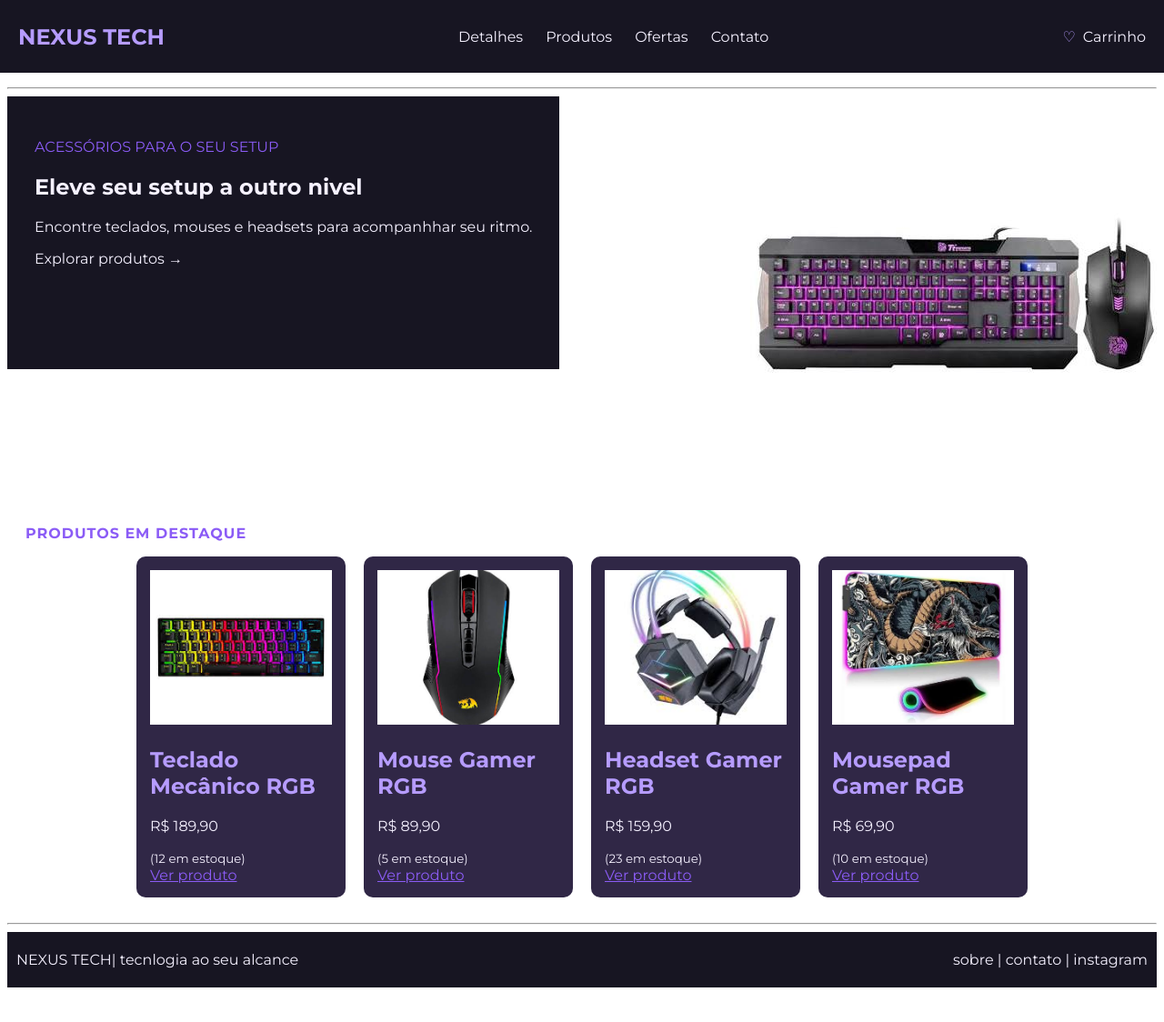
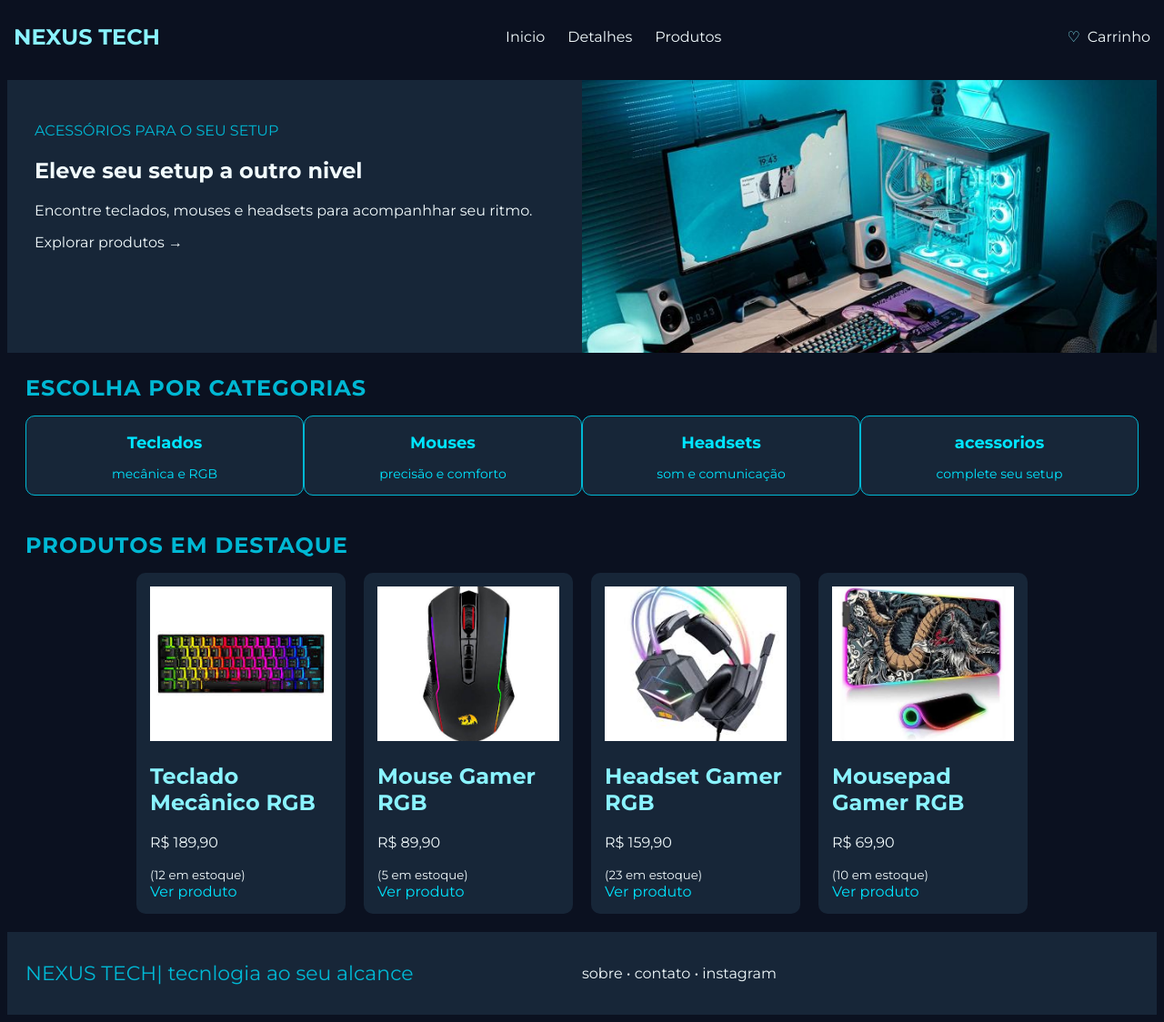
Before and after one commit to wizardcraft00/projeto_de_pedrina, a plain HTML site: page index.html in a window 1280 px wide. Shown: the whole page at 91% size. Before the commit the page ends 1094 px from the top, so only its background shows below. Drawn offline with Linux system fonts and the light colour scheme.

Commit message:
vesrão_02.02

```diff
--- a/estilo.css
+++ b/estilo.css
@@ -1,10 +1,12 @@
 @import url('https://fonts.googleapis.com/css2?family=Montserrat:wght@400;500;600;700&display=swap');
 :root{
-    --fundo: #171522;
-    --painel: #302746;
-    --roxo: #8b5cf6;
-    --lavanda: #b69cff;
-    --texto: #f5f1ff;
+    --fundo: #0b1120;
+    --cards: #172638;
+    --claro: #00e5ff;
+    --secundario: #00b8d4;
+    --destaques: #8af3ff;
+    --texto: #f1fafc;
+
 }
 /*CABEÇALHO*/
 .cabecalho{
@@ -15,15 +17,15 @@
     z-index: 1000;
     box-sizing: border-box;
 
-    transition: all 0.3s ease;
+    transition: all 0.8s ease;
     height: 80px;
 
     display: flex;
     justify-content: space-between;
     align-items: center;
 
-    background-color: #171522;
-    padding: 20px;
+    background-color: var(--fundo);
+    padding: 20px 15px;
 }
 .cabecalho.reduzido {
     height: 55px;
@@ -33,7 +35,7 @@
     font-size: 18px;
 }
 .logo {
-    color: #b69cff;
+    color: var(--destaques);
     font-size: 24px;
 }
 .menu {
@@ -41,8 +43,20 @@
     gap: 25px;
 }
 .menu a {
-    color: #f5f1ff;
+    color: var(--texto);
     text-decoration: none;
+}
+.menu a{
+    color: var(--texto);
+    transition: 0,5s ease;
+    text-decoration: none;
+}
+.menu a:hover {
+    background-color: var(--secundario);
+    color: var(--fundo);
+    border: 1px solid ;
+    border-radius: 10px;
+    padding: 1px;
 }
 .carrinho{
     display: flex;
@@ -50,35 +64,49 @@
     gap: 8px;
 }
 .carrinho a {
-    color: #f5f1ff;
+    color: var(--texto);
     text-decoration: none;
 }
 .carrinho span{
-    color: #b69cff;
+    color: var(--destaques);
 }
 
 /*PARTE PRICIPAL*/
 body{
+    background-color: var(--fundo) ;
     padding-top:80px;
     font-family: montserrat, sans-serif;
 }
 .banner {
     display: flex;
-    justify-content: space-between;
-    color : #f5f1ff;
+    color : var(--texto);
+}
+.banner-principal{
+    display: flex;
+    justify-content: center;
+    width: 100%;
 }
 .banner-texto a{
-    color: #f5f1ff;
+    color: var(--texto);
     text-decoration: none;
 }
 .banner-texto {
-    background-color: #171522;
+    background-color: var(--cards);
+    width: 50%;
     height: 300px;
     padding: 30px;
     box-sizing: border-box;
 }
 .banner-texto-p{
-    color: #8b5cf6;
+    color: var(--secundario);
+}
+.banner-imagem {
+    width: 50%;
+}
+.banner-imagem img{
+    width: 100%;
+    height: 300px;
+    object-fit: cover;
 }
 .destaque{
     padding: 20px;
@@ -89,17 +117,16 @@ body{
     justify-content: center;
 }
 .card{
-    background-color: var(--painel);
+    background-color: var(--cards);
     padding: 15px;
     width: 200px;
     border-radius: 10px;
-    color: #f5f1ff;
 }
 .card p{
     color: var(--texto);
 }
 .card h2{
-    color: var(--lavanda);
+    color: var(--destaques);
 }
 .card img{
     width: 100%;
@@ -107,24 +134,79 @@ body{
     object-fit: cover;
 }
 .card a{
-    color: var(--roxo);
+    color: var(--claro);
+    text-decoration: none;
+}
+.card a:hover {
+    background-color: var(--secundario);
+    color: var(--fundo);
+    border: 1px solid ;
+    border-radius: 10px;
+    padding: 2px;
 }
 .card small{
     color: var(--texto);
 }
 .produto{
-    text-align: left;
-    color: var(--roxo);
-    font-size: 16px;
+    color: var(--secundario);
     text-transform: uppercase;
     letter-spacing: 1px;
     margin: 0 0 16px 0;
 }
+.categorias {
+    display: flex;
+    gap: 0;
+    justify-content: center;
+}
+.categoria{
+    background-color: var(--cards);
+    color: var(--claro);
+
+    width: 25%;
+    text-align: center;
+    border: 1px solid var(--secundario);
+    border-radius: 10px;
+}
+.categotia{
+    color: var(--destaques);
+    transition: 0,5s ease;
+    text-decoration: none;
+}
+.categoria:hover {
+    background-color: var(--secundario);
+    color: var(--fundo);
+    border: 1px solid ;
+    border-radius: 10px;
+}
+.categoria h3{
+    font-size: 18px;
+    margin-bottom: 10px;
+}
+.categoria p{
+    font-size: 14px;
+}
 /*RODAPÉ*/
-footer {
-    background-color: var(--fundo);
+.rodape {
+    background-color: var(--cards);
+    padding: 10px 20px;
+
+    display: flex;
+    align-items: center;
+
+    position: relative;
+}
+.footer-logo {
+    color: var(--secundario);
+    font-size: 22px;
+}
+.footer-links {
+    position: absolute;
+    left: 50%;
+
+    display:flex;
+    gap: 20px;
+}
+.footer-links p{
     color: var(--texto);
-    display: flex;
-    justify-content: space-between;
-    padding: 5px 10px;
+    text-decoration: none;
 }
--- a/index.html
+++ b/index.html
@@ -5,25 +5,25 @@
     <meta name="viewport" content="width=device-width, initial-scale=1.0">
     <title>NEXUS TECH</title>
     <link rel="stylesheet" href="estilo.css">
+    <link rel="icon" type="image/jpg" href="./imgs/icone.jpg">
 
 </head>
 <body>
     <header class="cabecalho" id="cabecalho">
         <h1 class = "logo">NEXUS TECH</h1>
         <nav class = "menu">
+            <a href="index.html">Inicio</a>
             <a href="detalhes.html">Detalhes</a>
             <a href="produtos.html">Produtos</a>
-            <a href="#">Ofertas</a>
-            <a href="#">Contato</a>
         </nav>
         <div class = "carrinho">
             <span>&#9825</span>
             <a href="#">Carrinho</a>
         </div>
     </header>
-    <hr>
     <main>
         <section class ="banner">
+            <div class="banner-principal">
                 <div class = "banner-texto">
                     <p class = "banner-texto-p">ACESSÓRIOS PARA O SEU SETUP</p>
                     <h2>Eleve seu setup
@@ -37,26 +37,34 @@
                     </a>
                 </div>
                 <div class = "banner-imagem">
-                <img src="./imgs/teclado.jpg" alt="Teclado e mouse gamer"/>
+                    <img src="./imgs/setup_gamer.jpg" alt="Teclado e mouse gamer"/>
+                </div>
             </div>
         </section>
-        <section class = "categoria">
-            <div>
-
+        <section class = "destaque">
+            <h2 class = "produto">Escolha por Categorias</h2>
+            <div class = "categorias">
+                <div class = "categoria">
+                    <h3>Teclados</h3>
+                    <p>mecânica e RGB</p>
                 </div>
-            <div>
-
+                <div class = "categoria">
+                    <h3>Mouses</h3>
+                    <p>precisão e comforto</p>
                 </div>
-            <div>
-
+                <div class = "categoria">
+                    <h3>Headsets</h3>
+                    <p>som e comunicação</p>
                 </div>
-            <div>
-
+                <div class = "categoria">
+                    <h3>acessorios</h3>
+                    <p>complete seu setup</p>
+                </div>
             </div>
         </section>
         <section class = "destaque">
             <h2 class = "produto">Produtos em destaque</h2>
-            <div class = "cards">
+            <div class = "cards" id = "card">
                 <div class = "card">
                     <img src = "./imgs/teclado_mecanico.jpg"
                     alt = "Teclado mecanico"/>
@@ -96,15 +104,14 @@
             </div>
         </section>
     </main>
-    <hr>
-    <footer>
-        <div>
+    <footer class = "rodape">
+        <div class = "footer-logo">
             <p>NEXUS TECH| tecnlogia ao seu alcance</p>
         </div>
-        <div>
-            <p>sobre | contato | instagram</p>
+        <div class = "footer-links">
+            <p>sobre &bull; contato &bull; instagram</p>
         </div>
     </footer>
-    <!-- <script src="js/script.js"></script> -->
+    <script src="js/script.js"></script>
 </body>
 </html>
--- a/js/script.js
+++ b/js/script.js
@@ -4,8 +4,8 @@ const header = document.querySelector(".cabecalho");
 window.addEventListener("scroll", function(){
     if(window.scrollY > 0){
         cabecalho.style.backgroundColor = "#171522";
-    } else {
-        cabecalho.style.backgroundColor = "transparent";
+    }else{
+        cabecalho.style.backgroundColor = "transparent"
     }
 })
 window.addEventListener("scroll", function(){
```
Also changed, not shown: produtos.html (added, +33 -0 lines), imgs/icone.jpg (added), imgs/setup_gamer.jpg (added). Lines whose indentation alone changed are shown as unchanged.
